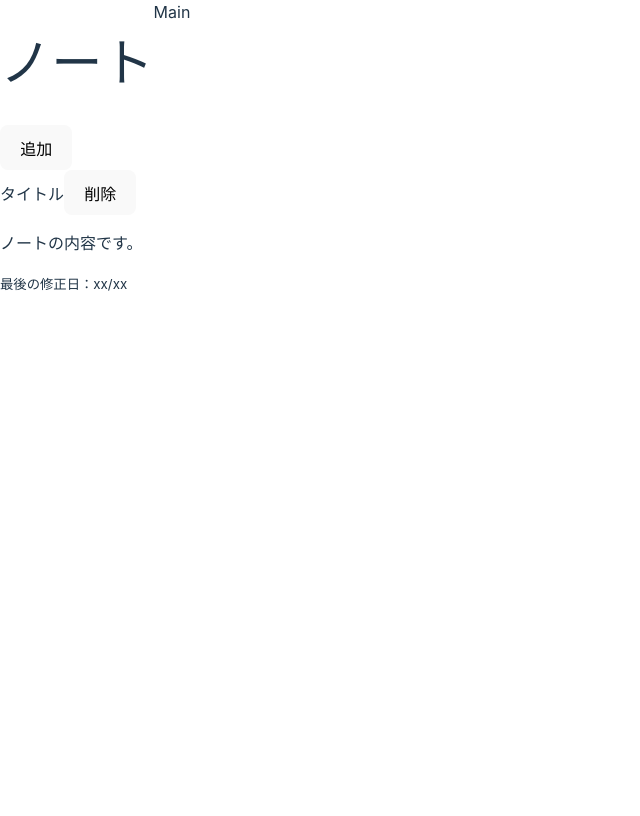
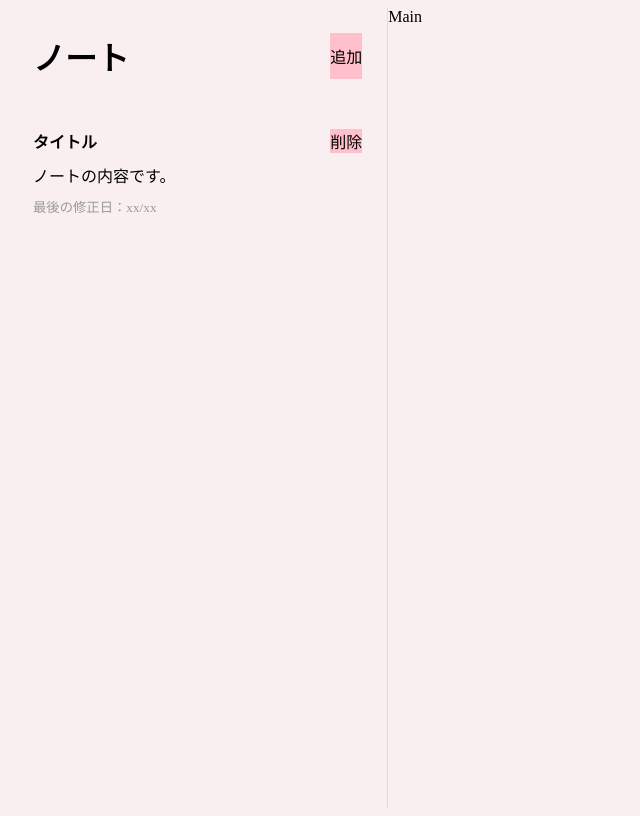
Before and after one commit to shumatsumoto/vite-react-note, a React (Vite) app: page / in a window 1280 px wide. Shown: the whole page, without its empty margins (0-640 px from the left). Built offline with nearby package versions, Linux system fonts and the light colour scheme.

Commit message:
Sidebar スタイリング

```diff
--- a/src/components/Sidebar.css
+++ b/src/components/Sidebar.css
@@ -0,0 +1,52 @@
+button {
+  background-color: pink;
+  border: none;
+  margin: 0;
+  padding: 0;
+  font-size: 16px;
+  cursor: pointer;
+}
+
+.app-sidebar {
+  width: 30%;
+  height: 100vh;
+  border-right: 1px solid #ddd;
+}
+
+.app-sidebar-header {
+  display: flex;
+  justify-content: space-between;
+  padding: 25px;
+}
+
+.app-sidebar-header h1 {
+  margin: 0;
+}
+
+.app-sidebar-notes {
+  height: calc(100vh - 78px);
+  overflow-y: scroll;
+}
+
+.app-sidebar-note {
+  padding: 25px;
+  cursor: pointer;
+  transition: all 0.3s;
+}
+
+.app-sidebar-note p {
+  margin: 10px 0;
+}
+
+.app-sidebar-note small {
+  color: #999;
+}
+
+.app-sidebar-note:hover {
+  background-color: #f1f1f1;
+}
+
+.sidebar-note-title {
+  display: flex;
+  justify-content: space-between;
+}
--- a/src/index.css
+++ b/src/index.css
@@ -1,69 +1,3 @@
-:root {
-  font-family: Inter, system-ui, Avenir, Helvetica, Arial, sans-serif;
-  line-height: 1.5;
-  font-weight: 400;
-
-  color-scheme: light dark;
-  color: rgba(255, 255, 255, 0.87);
-  background-color: #242424;
-
-  font-synthesis: none;
-  text-rendering: optimizeLegibility;
-  -webkit-font-smoothing: antialiased;
-  -moz-osx-font-smoothing: grayscale;
-  -webkit-text-size-adjust: 100%;
+body {
+  background-color: #faeff0;
 }
-
-a {
-  font-weight: 500;
-  color: #646cff;
-  text-decoration: inherit;
-}
-a:hover {
-  color: #535bf2;
-}
-
-body {
-  margin: 0;
-  display: flex;
-  place-items: center;
-  min-width: 320px;
-  min-height: 100vh;
-}
-
-h1 {
-  font-size: 3.2em;
-  line-height: 1.1;
-}
-
-button {
-  border-radius: 8px;
-  border: 1px solid transparent;
-  padding: 0.6em 1.2em;
-  font-size: 1em;
-  font-weight: 500;
-  font-family: inherit;
-  background-color: #1a1a1a;
-  cursor: pointer;
-  transition: border-color 0.25s;
-}
-button:hover {
-  border-color: #646cff;
-}
-button:focus,
-button:focus-visible {
-  outline: 4px auto -webkit-focus-ring-color;
-}
-
-@media (prefers-color-scheme: light) {
-  :root {
-    color: #213547;
-    background-color: #ffffff;
-  }
-  a:hover {
-    color: #747bff;
-  }
-  button {
-    background-color: #f9f9f9;
-  }
-}
```
